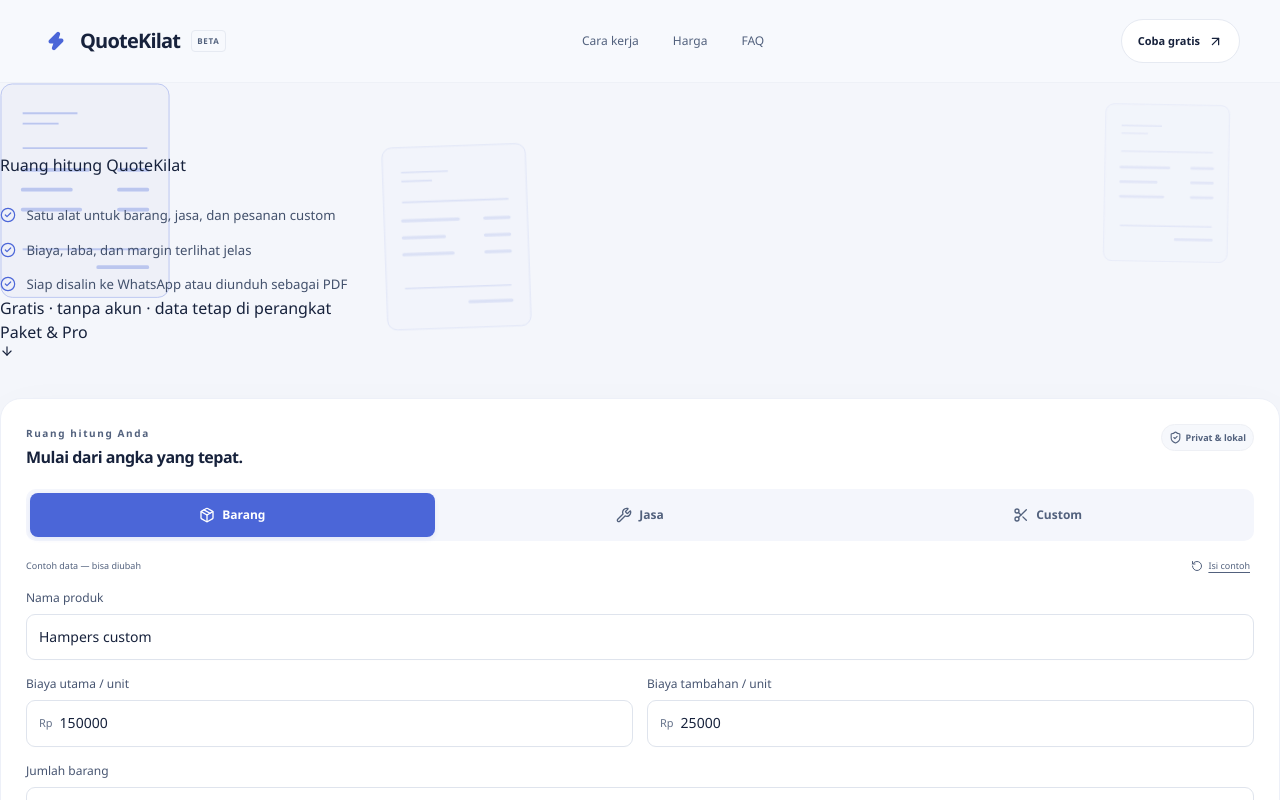
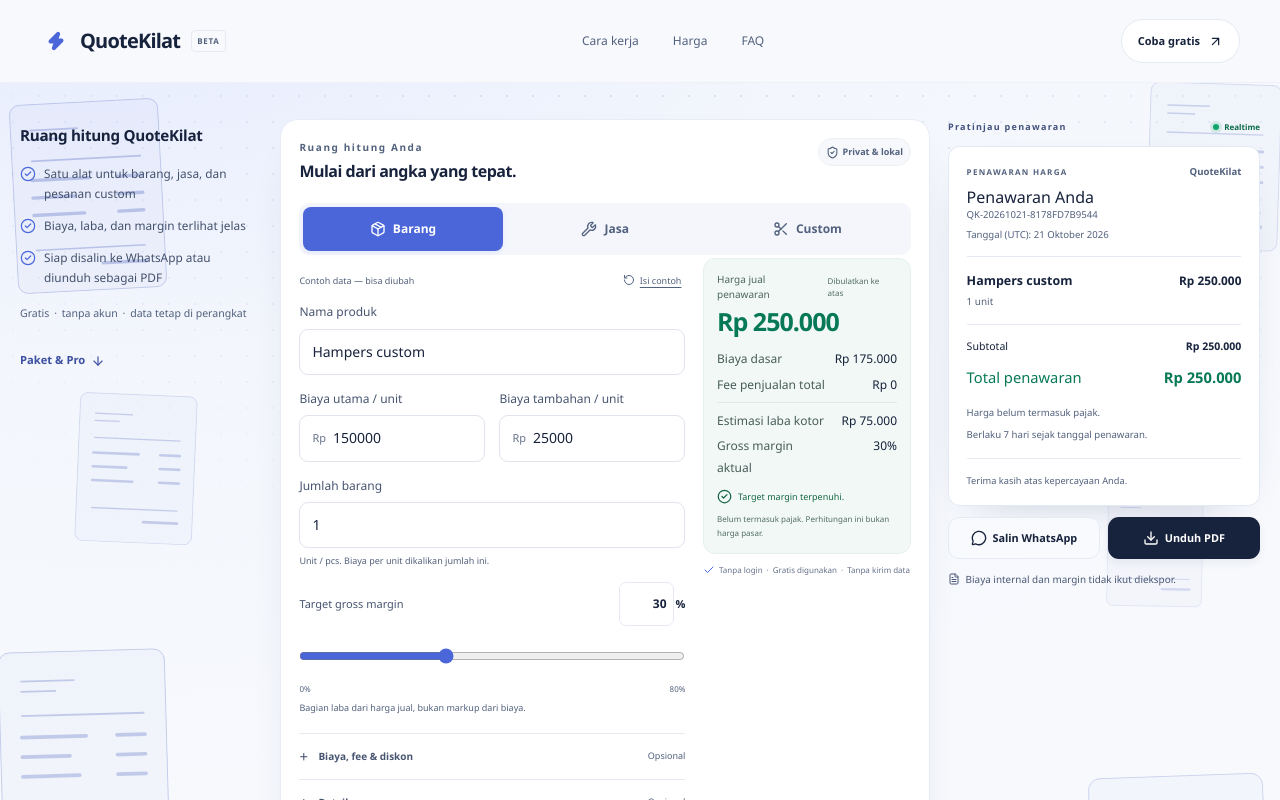
Before and after one commit to faishaltsq/quotekilat, a React (Vite) app: page / in a window 1280 px wide. Shown: the top 800 px of the page. Built offline with nearby package versions, Linux system fonts and the light colour scheme; no server answers.

Commit message:
style(ui): horizontal three-column hero, scaled live invoice, quieter below-fold sections

```diff
--- a/src/components/landing/landing.css
+++ b/src/components/landing/landing.css
@@ -1,62 +1,62 @@
 /* Landing and legal styles only. Shared tokens and .button/.container come from the app shell. */
-.qk-hero-copy {
+
+/* ── Hero shell: copy rail · calculator · live invoice ─────────────────── */
+.hero {
+  position: relative;
+  isolation: isolate;
+  overflow: clip;
+  border-bottom: 1px solid var(--line);
+  background: radial-gradient(120% 90% at 8% -12%, #e6ecff 0%, #f3f6fc 46%, #f7f9fd 100%);
+}
+
+/* Faint dot grid masked to the top: the "khas QuoteKilat" wash behind the cards. */
+.hero::before {
+  content: '';
+  position: absolute;
+  inset: 0;
+  z-index: 0;
+  pointer-events: none;
+  background-image: radial-gradient(#c3cff0 1px, transparent 1px);
+  background-size: 26px 26px;
+  opacity: 0.55;
+  -webkit-mask-image: radial-gradient(120% 85% at 50% 0%, #000 10%, transparent 70%);
+  mask-image: radial-gradient(120% 85% at 50% 0%, #000 10%, transparent 70%);
+}
+
+.hero-shell {
   position: relative;
   z-index: 1;
-  max-width: 34rem;
-  padding: 2rem 0 2.5rem;
+  display: grid;
+  grid-template-columns: 14.5rem minmax(0, 1fr);
+  align-items: start;
+  gap: 1.75rem;
+  width: min(1320px, calc(100% - 40px));
+  margin-inline: auto;
+  padding-block: 2.25rem 2.75rem;
+}
+
+/* ── Copy rail ────────────────────────────────────────────────────────── */
+.qk-hero-copy {
+  display: grid;
+  gap: 1.1rem;
+  align-content: start;
+  padding-top: 0.4rem;
   color: var(--ink, #17223c);
 }
 
-.qk-availability {
-  display: inline-flex;
-  align-items: center;
-  flex-wrap: wrap;
-  gap: 0.35rem;
+.qk-hero-h1 {
   margin: 0;
-  padding: 0.45rem 0.8rem;
-  border: 1px solid #e4e9fc;
-  border-radius: 99px;
-  background: #eff2fd;
-  color: #354471;
-  font-size: 0.72rem;
-  font-weight: 600;
-  line-height: 1.5;
-}
-
-.qk-availability-dot {
-  width: 5px;
-  height: 5px;
-  margin-right: 0.15rem;
-  border-radius: 50%;
-  background: var(--accent, #526ee5);
-}
-
-.qk-availability-extra { margin-left: -0.2rem; }
-
-.qk-hero-title {
-  margin: 1.65rem 0 1.15rem;
   color: var(--ink, #17223c);
-  font-size: clamp(2rem, 3.22vw, 2.95rem);
+  font-size: 0.95rem;
   font-weight: 750;
-  line-height: 1.16;
-  letter-spacing: -0.055em;
-}
-
-.qk-hero-title span { display: block; }
-
-.qk-hero-description {
-  max-width: 29rem;
-  margin: 0;
-  color: var(--muted, #52617d);
-  font-size: 1.025rem;
-  line-height: 1.75;
-  text-wrap: pretty;
+  line-height: 1.4;
+  letter-spacing: -0.02em;
 }
 
 .qk-hero-values {
   display: grid;
-  gap: 0.85rem;
-  margin: 1.75rem 0 0;
+  gap: 0.8rem;
+  margin: 0;
   padding: 0;
   list-style: none;
 }
@@ -64,42 +64,43 @@
 .qk-hero-values li {
   display: flex;
   align-items: flex-start;
-  gap: 0.65rem;
+  gap: 0.5rem;
   color: #43516c;
-  font-size: 0.825rem;
-  line-height: 1.6;
+  font-size: 0.74rem;
+  line-height: 1.65;
 }
 
 .qk-hero-values svg {
   flex: 0 0 auto;
   margin-top: 0.12rem;
-  color: var(--accent, #526ee5);
+  color: var(--accent, #4b66d8);
 }
 
-.qk-hero-cta {
+.qk-hero-note {
+  display: flex;
+  flex-wrap: wrap;
+  align-items: center;
+  gap: 0.3rem;
+  margin: 0;
+  color: var(--muted, #52617d);
+  font-size: 0.66rem;
+  line-height: 1.7;
+}
+
+.qk-hero-down {
   display: inline-flex;
   align-items: center;
-  justify-content: center;
-  gap: 0.75rem;
-  min-height: 46px;
-  margin-top: 1.9rem;
+  gap: 0.35rem;
+  min-height: 40px;
+  color: #3c4fa0;
+  font-size: 0.7rem;
+  font-weight: 650;
   text-decoration: none;
 }
 
-.qk-builder-cue {
-  display: flex;
-  align-items: center;
-  justify-content: flex-end;
-  gap: 0.5rem;
-  max-width: 28rem;
-  margin: 1.55rem 0 0;
-  color: var(--muted, #52617d);
-  font-size: 0.73rem;
-}
+.qk-hero-down:hover { text-decoration: underline; text-underline-offset: 3px; }
 
-.qk-builder-cue svg { transform: rotate(-26deg); }
-
-/* No hit targets, legible data, or unbounded animation in the decorative layers. */
+/* ── Parallax: 6 invoice sheets, opacity 0.20–0.30, no blur ────────────── */
 .qk-hero-layers {
   position: absolute;
   z-index: 0;
@@ -113,36 +114,21 @@
 .qk-invoice-sheet {
   position: absolute;
   display: block;
-  width: 170px;
+  width: 190px;
   height: auto;
-  color: var(--accent, #526ee5);
-  opacity: 0.12;
+  color: #3b52b8;
+  opacity: 0.26;
   transform-origin: center;
-  filter: blur(0.4px);
 }
 
-.qk-invoice-sheet-1 {
-  top: 3%;
-  left: 30%;
-  width: 145px;
-  opacity: 0.14;
-  transform: translateY(calc(var(--qk-parallax) * 0.45)) rotate(-2deg);
-}
-
-.qk-invoice-sheet-2 {
-  bottom: 4%;
-  left: 1%;
-  width: 205px;
-  transform: translateY(var(--qk-parallax)) rotate(2.2deg);
-}
-
-.qk-invoice-sheet-3 {
-  top: 1%;
-  right: 4%;
-  width: 125px;
-  opacity: 0.1;
-  transform: translateY(calc(var(--qk-parallax) * 0.3)) rotate(1deg);
-}
+/* Sheets sit in the transparent copy rail and the outer gutters only:
+   the builder and preview cards are opaque, so a sheet behind them is invisible. */
+.qk-invoice-sheet-1 { top: 2%;  left: 1%;   width: 150px; opacity: 0.30; transform: translateY(calc(var(--qk-parallax) * 0.30)) rotate(-3deg); }
+.qk-invoice-sheet-2 { top: 34%; left: 6%;   width: 118px; opacity: 0.26; transform: translateY(calc(var(--qk-parallax) * 0.55)) rotate(2.4deg); }
+.qk-invoice-sheet-3 { top: 62%; left: 0;    width: 168px; opacity: 0.28; transform: translateY(calc(var(--qk-parallax) * 0.75)) rotate(-1.6deg); }
+.qk-invoice-sheet-4 { top: 0;   right: 0;   width: 132px; opacity: 0.24; transform: translateY(calc(var(--qk-parallax) * 0.42)) rotate(1.8deg); }
+.qk-invoice-sheet-5 { bottom: 0; right: 1%; width: 176px; opacity: 0.22; transform: translateY(calc(var(--qk-parallax) * 0.90)) rotate(-2deg); }
+.qk-invoice-sheet-6 { top: 44%; right: 6%;  width: 96px;  opacity: 0.20; transform: translateY(calc(var(--qk-parallax) * 1))    rotate(1deg); }
 
 /* Each section carries one idea; no global element resets. */
 .qk-section {
@@ -357,6 +343,20 @@
   border-radius: 4px;
 }
 
+@media (max-width: 1180px) {
+  .hero-shell { grid-template-columns: 1fr; gap: 1.25rem; width: calc(100% - 40px); }
+  .qk-hero-copy { gap: 0.85rem; }
+  .qk-hero-values { grid-template-columns: repeat(2, minmax(0, 1fr)); gap: 0.6rem 1.5rem; }
+}
+
+@media (max-width: 720px) {
+  .hero-shell { width: calc(100% - 32px); padding-block: 1.25rem 1.75rem; gap: 1rem; }
+  .qk-hero-values { grid-template-columns: 1fr; }
+  .qk-hero-h1 { font-size: 0.9rem; }
+  .qk-hero-down { min-height: 44px; }
+  .qk-hero-layers { display: none; }
+}
+
 @media (max-width: 1100px) {
   .qk-benefits { gap: 1.25rem; }
   .qk-benefits li { gap: 0.6rem; }
@@ -380,14 +380,9 @@
 
 @media (max-width: 768px) {
   .qk-hero-copy { max-width: 36rem; padding: 0.4rem 0 0.5rem; }
-  .qk-availability { padding: 0.35rem 0.65rem; font-size: 0.65rem; }
-  .qk-hero-title { margin-top: 1.25rem; margin-bottom: 0.85rem; font-size: clamp(2rem, 6.5vw, 2.6rem); }
-  .qk-hero-description { max-width: 32rem; font-size: 0.9rem; line-height: 1.75; }
   .qk-hero-values { gap: 0.45rem; margin-top: 1.1rem; }
   .qk-hero-values li { gap: 0.5rem; font-size: 0.75rem; }
   .qk-hero-values svg { width: 16px; height: 16px; }
-  .qk-hero-cta { min-height: 44px; margin-top: 1.2rem; font-size: 0.8rem; }
-  .qk-builder-cue { display: none; }
   .qk-hero-layers { display: none; }
   .qk-section { padding: 3.75rem 0; scroll-margin-top: 5rem; }
   .qk-section-heading { margin-bottom: 2.2rem; }
@@ -431,9 +426,6 @@
 }
 
 @media (max-width: 480px) {
-  .qk-hero-title { font-size: clamp(1.9rem, 8.1vw, 2.25rem); }
-  .qk-availability-extra { display: none; }
-  .qk-hero-description { max-width: 24rem; }
   .qk-benefits { gap: 1.3rem 1rem; }
   .qk-benefits li { display: block; }
   .qk-benefit-icon { margin: 0 0 0.6rem; }
@@ -452,6 +444,16 @@
 }
 
 @media (prefers-reduced-motion: reduce) {
-  .qk-invoice-sheet, .qk-builder-cue svg { transform: none !important; }
+  .qk-invoice-sheet { transform: none !important; }
   .qk-faq-plus { transition: none; }
 }
+
+/* Below the fold: everything explanatory lives here, quieter than the hero. */
+.qk-benefit-strip { background: var(--surface); }
+.qk-section { padding: 4.5rem 0; }
+.qk-plan-active { border-color: #b9c4ee; }
+.qk-plans .qk-plan:last-child { border-color: #dfe5f4; background: linear-gradient(180deg, #fbfcff, #fff); }
+
+.pricing-page-heading { padding-block: 3.5rem 0; }
+.pricing-page-heading h1 { margin: 0; font-size: clamp(1.7rem, 3vw, 2.4rem); font-weight: 700; letter-spacing: -.045em; }
+.pricing-page-heading p { margin: .8rem 0 0; color: var(--muted); font-size: .9rem; line-height: 1.8; }
--- a/src/components/quote-builder/quote-builder.css
+++ b/src/components/quote-builder/quote-builder.css
@@ -1,4 +1,8 @@
- .quote-builder { position:relative; min-width:0; background:var(--surface); border:1px solid #edf0f8; border-radius:21px; padding:25px; box-shadow:0 14px 50px #26386708,0 2px 5px #26386703; scroll-margin-top:24px; }
+ .quote-builder { display:grid; grid-template-columns:minmax(0,1fr) 22.5rem; gap:1.1rem; align-items:start; min-width:0; scroll-margin-top:1.5rem; }
+.builder-panel { background:var(--surface); border:1px solid #e7ecf7; border-radius:18px; padding:1.15rem; box-shadow:0 18px 50px -34px #2638674d; min-width:0; }
+.builder-body { display:grid; grid-template-columns:minmax(0,1fr) 14.5rem; gap:1.1rem; align-items:start; }
+.builder-inputs { min-width:0; }
+.builder-result { display:grid; gap:.6rem; align-content:start; min-width:0; position:sticky; top:1rem; }
 .builder-topline { display:flex; justify-content:space-between; align-items:flex-start; gap:10px; margin-bottom:20px; }
 .builder-topline h2 { font-size:16px; letter-spacing:-.5px; font-weight:700; margin:3px 0 0; line-height:1.5; }
 .local-badge { display:inline-flex; align-items:center; white-space:nowrap; gap:4px; font-size:9px; font-weight:600; color:var(--muted); background:#f6f8fc; border:1px solid #eef0f5; padding:6px 7px; border-radius:99px; }
@@ -37,10 +41,10 @@
 .details-body { padding:3px 0 7px; }
 .checkbox-label { display:flex; align-items:flex-start; gap:9px; margin:5px 0 12px; min-height:44px; font-size:10px; color:var(--muted); line-height:1.8; cursor:pointer; }
 .checkbox-label input { width:17px; height:17px; margin-top:2px; flex-shrink:0; accent-color:var(--accent); }
-.pricing-summary { background:#f1f8f5; border:1px solid #e5f1eb; border-radius:12px; padding:16px; margin-top:12px; font-variant-numeric:tabular-nums; min-height:215px; }
+.pricing-summary { background:#f1f8f5; border:1px solid #e5f1eb; border-radius:12px; padding:13px; font-variant-numeric:tabular-nums; min-height:0; }
 .result-heading { display:flex; justify-content:space-between; align-items:center; gap:7px; color:#4d6560; font-size:10px; }
 .result-tag { font-size:8px; color:#536c65; }
-.selling-price { display:block; font-size:33px; font-weight:750; line-height:1.5; letter-spacing:-1.4px; color:var(--green); padding:3px 0 9px; overflow-wrap:anywhere; }
+.selling-price { display:block; font-size:25px; font-weight:750; line-height:1.4; letter-spacing:-1px; color:var(--green); padding:2px 0 7px; overflow-wrap:anywhere; }
 .result-breakdown { margin:0; font-size:12px; line-height:1.8; }
 .result-breakdown>div { display:flex; align-items:start; justify-content:space-between; gap:14px; padding:2px 0; color:#485d59; }
 .result-breakdown dd { margin:0; text-align:right; color:var(--ink); font-weight:550; overflow-wrap:anywhere; }
@@ -50,12 +54,14 @@
 .margin-guard.below-target { color:#8c4c0e; }
 .tax-note { font-size:8px; line-height:1.7; color:#536c65; margin:8px 0 0; }
 .calculation-error { color:#9a3030; font-size:11px; line-height:1.8; }
-.builder-actions { display:flex; gap:10px; margin-top:17px; }
-.builder-actions .button-primary { flex:1; padding-inline:9px; }
-.export-icon { width:46px; padding:10px; }
-.export-icon:first-of-type { color:var(--green); }
-.builder-reassurance { display:flex; align-items:center; justify-content:center; flex-wrap:wrap; gap:6px; font-size:8px; color:#65718a; line-height:1.7; margin:12px 0 15px; }
+.builder-reassurance { display:flex; align-items:center; justify-content:flex-start; flex-wrap:wrap; gap:4px; font-size:8px; color:#65718a; line-height:1.7; margin:0; }
 .builder-reassurance svg { color:var(--accent); }
+.builder-extras { margin-top:.9rem; border-top:1px solid var(--line); }
+.builder-extras > summary { display:flex; align-items:center; gap:7px; min-height:44px; font-size:10px; font-weight:600; color:#475571; cursor:pointer; list-style:none; }
+.builder-extras > summary::before { content:'+'; width:12px; font-size:15px; font-weight:400; }
+.builder-extras[open] > summary::before { content:'−'; }
+.builder-extras > summary span { margin-left:auto; font-size:9px; font-weight:400; color:var(--muted); }
+.builder-extras-body { padding-bottom:6px; }
 .draft-controls { display:flex; flex-wrap:wrap; align-items:center; justify-content:space-between; gap:2px 10px; border-top:1px solid var(--line); padding-top:5px; }
 .draft-controls>span { display:inline-flex; align-items:center; gap:5px; font-size:8px; color:var(--muted); max-width:100%; line-height:1.8; }
 .draft-controls .text-button { font-size:8px; }
@@ -67,9 +73,19 @@
 .soon-label { margin-left:auto; font-size:8px; }
 .action-notice { font-size:11px; line-height:1.7; color:var(--ink); background:#eef2ff; border-radius:8px; padding:12px; margin:12px 0 0; overflow-wrap:anywhere; }
 .dialog-overlay { position:fixed; inset:0; z-index:30; background:#14223e6e; }
-.quote-dialog,.manual-dialog { position:fixed; top:50%; left:50%; transform:translate(-50%,-50%); z-index:31; background:#f8fafd; border:1px solid var(--line); border-radius:19px; width:min(680px,calc(100% - 32px)); max-height:calc(100dvh - 32px); overflow-y:auto; padding:26px; box-shadow:0 20px 80px #17223c2e; }
+.manual-dialog { position:fixed; top:50%; left:50%; transform:translate(-50%,-50%); z-index:31; background:#f8fafd; border:1px solid var(--line); border-radius:19px; width:min(680px,calc(100% - 32px)); max-height:calc(100dvh - 32px); overflow-y:auto; padding:26px; box-shadow:0 20px 80px #17223c2e; }
 .dialog-close { position:absolute; right:14px; top:12px; border-color:transparent; }
-.preview-description { font-size:10px; color:var(--muted); line-height:1.8; padding-right:35px; margin-bottom:20px; }
+/* ── Live invoice column ─────────────────────────────────────────────── */
+.live-invoice { display:grid; gap:.7rem; min-width:0; position:sticky; top:1rem; }
+.live-invoice-head { display:flex; align-items:center; justify-content:space-between; gap:.5rem; }
+.live-invoice-head .eyebrow { font-size:9px; letter-spacing:.14em; color:#42527d; }
+.live-flag { display:inline-flex; align-items:center; gap:5px; font-size:8px; font-weight:650; color:#0b6b48; }
+.live-dot { width:6px; height:6px; border-radius:50%; background:#12a56b; box-shadow:0 0 0 3px #12a56b26; }
+.live-paper { background:#fff; border:1px solid #e3e9f5; border-radius:12px; padding:1.1rem; box-shadow:0 16px 44px -32px #1d2c5266; min-height:20rem; }
+.live-empty { margin:0; color:var(--muted); font-size:.74rem; line-height:1.8; }
+.live-actions { display:grid; grid-template-columns:1fr 1fr; gap:.5rem; }
+.live-actions .button { min-height:42px; padding-inline:.5rem; font-size:.68rem; gap:.35rem; }
+.live-note { display:flex; align-items:center; gap:.35rem; margin:0; color:#4a5875; font-size:.62rem; line-height:1.7; }
 .quote-paper { background:white; border:1px solid var(--line); border-radius:7px; padding:30px; }
 .quote-paper-heading { display:flex; justify-content:space-between; gap:10px; }
 .quote-paper-heading h2 { margin-top:9px; font-size:22px; line-height:1.4; overflow-wrap:anywhere; }
@@ -88,10 +104,42 @@
 .quote-terms p { margin-bottom:5px; }
 .preserve-lines { white-space:pre-wrap; }
 .quote-paper-footer { padding-top:25px; margin:25px 0 0; border-top:1px solid var(--line); font-size:10px; color:var(--muted); }
-.preview-actions { display:flex; justify-content:flex-end; gap:10px; padding-top:20px; }
+/* The same paper, scaled for the narrow preview column. */
+.live-paper .quote-paper { border:0; border-radius:0; padding:0; }
+.live-paper .quote-paper-heading h2 { margin-top:.4rem; font-size:1rem; }
+.live-paper .quote-brand { font-size:.6rem; }
+.live-paper .eyebrow { font-size:8px; }
+.live-paper .quote-meta { font-size:.6rem; padding-bottom:.85rem; gap:.35rem; }
+.live-paper .customer-line { margin:.85rem 0; font-size:.66rem; }
+.live-paper .quote-line-item { padding-block:.95rem; gap:.6rem; }
+.live-paper .quote-line-item h3 { font-size:.78rem; margin-bottom:.2rem; }
+.live-paper .quote-line-item p { font-size:.62rem; }
+.live-paper .quote-line-item > strong { font-size:.74rem; }
+.live-paper .quote-totals { padding-top:.7rem; }
+.live-paper .quote-totals > div { font-size:.66rem; padding:.18rem 0; }
+.live-paper .quote-grand-total { font-size:.92rem !important; }
+.live-paper .quote-terms { margin-top:.9rem; font-size:.6rem; line-height:1.75; }
+.live-paper .quote-paper-footer { margin-top:.9rem; padding-top:.9rem; font-size:.58rem; }
 .manual-dialog { width:min(580px,calc(100% - 32px)); }
 .manual-dialog h2 { font-size:20px; padding-right:30px; }
 .manual-dialog p { font-size:12px; color:var(--muted); line-height:1.8; }
 .manual-dialog textarea { width:100%; border:1px solid var(--line); border-radius:8px; padding:14px; margin:10px 0 16px; resize:vertical; font-size:12px; line-height:1.7; background:white; color:var(--ink); }
 @media(max-width:1100px) { .quote-builder { padding:20px; } .builder-topline h2 { font-size:15px; } .builder-topline { flex-wrap:wrap; gap:8px; } }
-@media(max-width:540px) { .quote-builder { padding:18px; border-radius:16px; } .local-badge { font-size:8px; } .builder-topline { margin-bottom:15px; } .builder-topline h2 { font-size:15px; } .quote-tabs button { min-height:44px; font-size:11px; } .field-grid { gap:10px; } .form-field label { font-size:12px; } .input-wrap input,.form-field select,.form-field textarea,.margin-value input { font-size:16px; min-height:44px; } .field-hint,.field-error { font-size:10px; } .margin-guard { font-size:11px; } .tax-note,.draft-controls>span,.draft-controls .text-button,.builder-reassurance { font-size:10px; } .storage-privacy,.storage-privacy p { font-size:11px; } .storage-privacy summary { min-height:44px; } .inline-ai { font-size:11px; } .soon-label { font-size:9px; } .selling-price { font-size:30px; } .result-heading { flex-wrap:wrap; } .builder-actions { gap:7px; } .builder-actions .button { font-size:11px; } .export-icon { width:44px; } .quote-dialog { padding:17px; } .quote-paper { padding:20px; } .quote-paper-heading { display:block; } .quote-paper-heading h2 { font-size:20px; } .quote-brand { display:none; } .quote-grand-total { font-size:15px!important; } .preview-actions { flex-wrap:wrap; } .preview-actions .button { flex:1; font-size:11px; padding-inline:10px; } .quote-line-item { gap:10px; } .quote-line-item>strong { max-width:45%; } }
+@media(max-width:540px) { .quote-builder { padding:18px; border-radius:16px; } .local-badge { font-size:8px; } .builder-topline { margin-bottom:15px; } .builder-topline h2 { font-size:15px; } .quote-tabs button { min-height:44px; font-size:11px; } .field-grid { gap:10px; } .form-field label { font-size:12px; } .input-wrap input,.form-field select,.form-field textarea,.margin-value input { font-size:16px; min-height:44px; } .field-hint,.field-error { font-size:10px; } .margin-guard { font-size:11px; } .tax-note,.draft-controls>span,.draft-controls .text-button,.builder-reassurance { font-size:10px; } .storage-privacy,.storage-privacy p { font-size:11px; } .storage-privacy summary { min-height:44px; } .inline-ai { font-size:11px; } .soon-label { font-size:9px; } .selling-price { font-size:30px; } .result-heading { flex-wrap:wrap; } .quote-line-item { gap:10px; } .quote-line-item>strong { max-width:45%; } }
+@media (max-width:1360px) {
+  .quote-builder { grid-template-columns:minmax(0,1fr) 19.5rem; }
+  .builder-body { grid-template-columns:minmax(0,1fr) 13rem; }
+}
+@media (max-width:1180px) {
+  .quote-builder { grid-template-columns:minmax(0,1fr); }
+  .builder-result { position:static; grid-template-columns:minmax(0,1fr); }
+  .live-invoice { position:static; }
+}
+@media (max-width:900px) {
+  .builder-body { grid-template-columns:minmax(0,1fr); }
+  .live-paper { min-height:0; }
+}
+@media (max-width:540px) {
+  .builder-panel { padding:14px; border-radius:14px; }
+  .live-actions { grid-template-columns:1fr; }
+}
--- a/src/styles/global.css
+++ b/src/styles/global.css
@@ -32,9 +32,6 @@
 .nav-links { display:flex; align-items:center; gap:34px; font-size:12px; font-weight:550; color:var(--muted); }
 .nav-links a { min-height:44px; display:flex; align-items:center; }
 .nav-action { min-height:44px; display:inline-flex; align-items:center; justify-content:center; gap:8px; font-size:11px; font-weight:650; padding:10px 16px; border-radius:99px; background:var(--surface); border:1px solid var(--line); }
-.hero { position:relative; isolation:isolate; overflow:clip; background:#f4f6fb; border-bottom:1px solid var(--line); }
-.hero-layout { display:grid; grid-template-columns:minmax(0,.92fr) minmax(0,1.08fr); gap:60px; position:relative; align-items:start; padding-block:66px 76px; z-index:1; }
-.hero-copy { padding-top:105px; }
 .site-footer { background:var(--bg); border-top:1px solid var(--line); padding:43px 0; }
 .footer-content { display:flex; align-items:center; justify-content:space-between; gap:30px; }
 .footer-content .brand { font-size:17px; }
@@ -52,8 +49,7 @@
 .legal-page ul { padding-left:22px; }
 .legal-page a:not(.button) { text-decoration:underline; }
 .pricing-page-heading { padding-block:70px 0; }
-@media(max-width:1100px) { .container { width:calc(100% - 48px); } .hero-layout { gap:35px; grid-template-columns:minmax(0,.85fr) minmax(0,1.15fr); padding-block:45px 55px; } .hero-copy { padding-top:100px; } .footer-content { flex-wrap:wrap; } }
-@media(max-width:800px) { .hero-layout { grid-template-columns:1fr; gap:30px; max-width:620px; } .hero-copy { padding-top:0; } .navbar { height:72px; } .nav-links { gap:20px; } .footer-note { display:none; } }
-@media(max-width:540px) { .qk-hero-values,.qk-hero-cta { display:none; } .container { width:calc(100% - 36px); } .navbar { gap:10px; height:68px; } .brand { font-size:18px; gap:5px; } .brand-beta { display:none; } .nav-links { display:none; } .nav-action { font-size:10px; padding-inline:13px; } .hero-layout { padding-top:32px; padding-bottom:36px; gap:27px; } .footer-content { gap:15px; align-items:flex-start; } .footer-links { gap:20px; } .site-footer { padding:30px 0; } }
-@media(min-width:801px) { .qk-hero-copy { padding-top:70px; } }
+@media(max-width:1100px) { .container { width:calc(100% - 48px); } .footer-content { flex-wrap:wrap; } }
+@media(max-width:800px) { .navbar { height:72px; } .nav-links { gap:20px; } .footer-note { display:none; } }
+@media(max-width:540px) { .container { width:calc(100% - 36px); } .navbar { gap:10px; height:68px; } .brand { font-size:18px; gap:5px; } .brand-beta { display:none; } .nav-links { display:none; } .nav-action { font-size:10px; padding-inline:13px; } .footer-content { gap:15px; align-items:flex-start; } .footer-links { gap:20px; } .site-footer { padding:30px 0; } }
 @media(prefers-reduced-motion:reduce) { *,*::before,*::after { scroll-behavior:auto!important; animation:none!important; transition:none!important; } }
```
